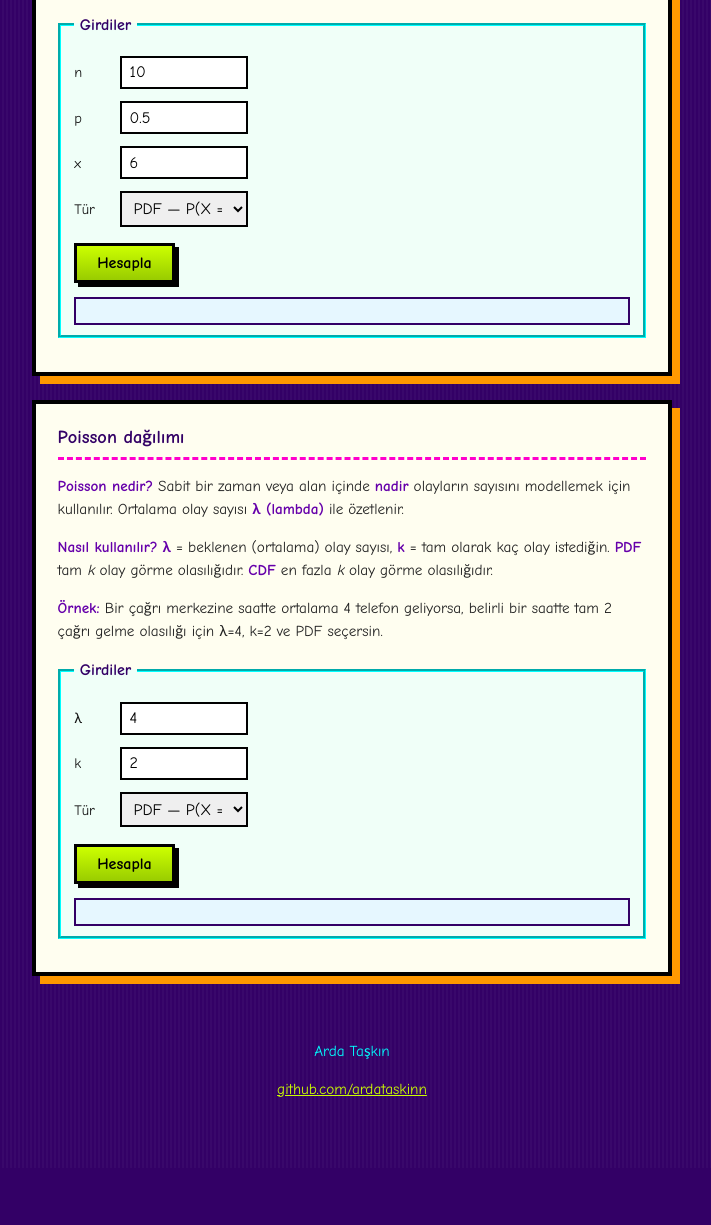
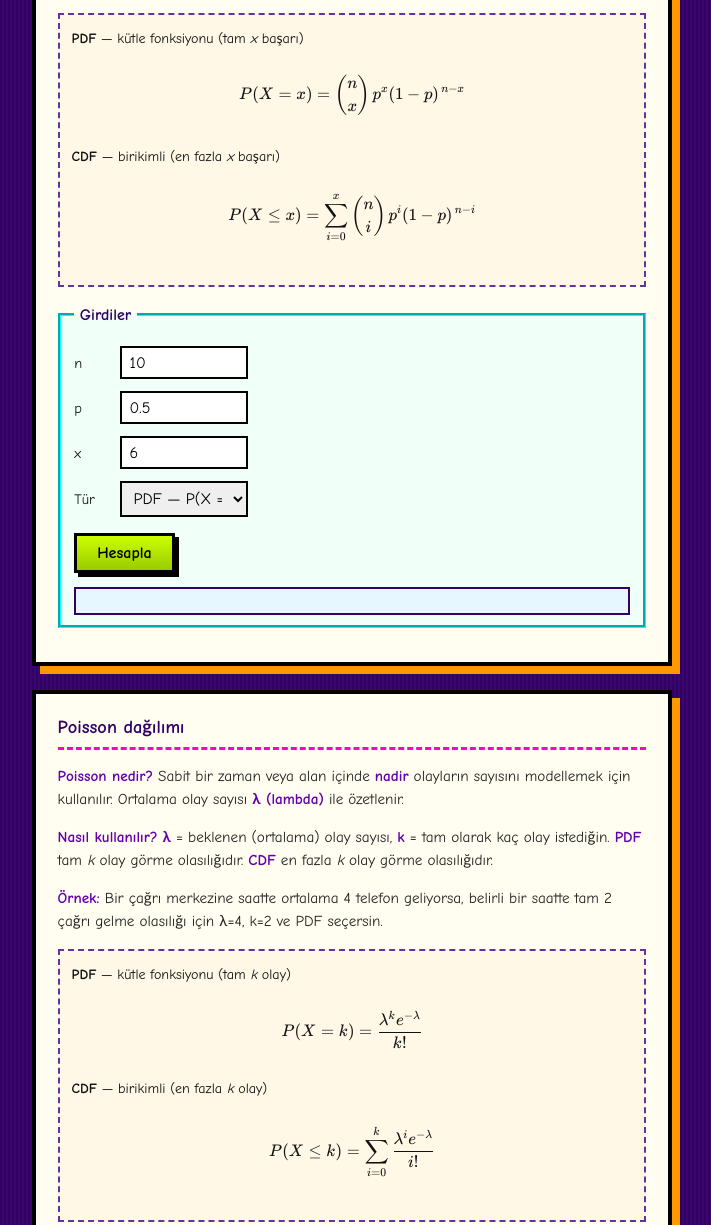
Before and after one commit to ardataskinn/binomial-poisson-distribution-visualizer, a plain HTML site: page index.html in a window 1280 px wide. Shown: the part 439-1664 px from the top of the page, without its empty margins (288-999 px from the left). Before the commit the page ends 1607 px from the top, so only its background shows below. Drawn offline with nearby package versions, Linux system fonts and the light colour scheme.

Commit message:
formüller eklendi

```diff
--- a/index.html
+++ b/index.html
@@ -16,6 +16,7 @@
   <meta name="twitter:card" content="summary" />
   <meta name="twitter:title" content="Binomial ve Poisson Dağılımı Hesaplama" />
   <meta name="twitter:description" content="Binomial ve Poisson olasılık hesaplayıcı — PDF ve CDF." />
+  <link rel="stylesheet" href="https://cdn.jsdelivr.net/npm/katex@0.16.11/dist/katex.min.css" crossorigin="anonymous" />
   <style>
     :root {
       --bg: #330066;
@@ -70,6 +71,25 @@
       color: #222;
     }
     .explain strong { color: #6600aa; }
+    .formulas {
+      margin: 0.75rem 0 1rem;
+      padding: 0.85rem 0.75rem;
+      background: #fff8e7;
+      border: 2px dashed #663399;
+    }
+    .formulas > p.formula-caption {
+      margin: 0.5rem 0 0.2rem;
+      font-size: 0.88rem;
+    }
+    .formulas > p.formula-caption:first-child { margin-top: 0; }
+    .formula-box {
+      overflow-x: auto;
+      -webkit-overflow-scrolling: touch;
+      text-align: center;
+      padding: 0.4rem 0.25rem;
+      margin: 0 0 0.45rem;
+    }
+    .formula-box .katex { font-size: 1.05em; }
     fieldset {
       border: 3px groove var(--cyan);
       margin: 0 0 0.85rem;
@@ -145,6 +165,12 @@
         <p><strong>Nasıl kullanılır?</strong> <strong>n</strong> = deneme sayısı, <strong>p</strong> = tek bir denemede başarı olasılığı (0 ile 1 arası), <strong>x</strong> = merak ettiğin başarı sayısı. <strong>PDF (kütle)</strong> tam olarak <em>x</em> başarı görme olasılığını verir. <strong>CDF (birikimli)</strong> ise <em>x</em> veya daha az başarı görme olasılığını verir.</p>
         <p><strong>Örnek:</strong> Bir madeni parayı 10 kez atıyorsun; yazı gelme olasılığı 0,5. Tam 6 kez yazı gelme olasılığı için n=10, p=0,5, x=6 ve PDF seçersin. En fazla 3 yazı gelme olasılığı için aynı n ve p ile x=3 ve CDF seçersin.</p>
       </div>
+      <div class="formulas" aria-label="Binomial olasılık formülleri">
+        <p class="formula-caption"><strong>PDF</strong> — kütle fonksiyonu (tam <em>x</em> başarı)</p>
+        <div class="formula-box" data-tex="P(X=x)=\binom{n}{x}\,p^{x}(1-p)^{\,n-x}"></div>
+        <p class="formula-caption"><strong>CDF</strong> — birikimli (en fazla <em>x</em> başarı)</p>
+        <div class="formula-box" data-tex="P(X\le x)=\sum_{i=0}^{x}\binom{n}{i}\,p^{i}(1-p)^{\,n-i}"></div>
+      </div>
       <fieldset>
         <legend>Girdiler</legend>
         <div class="row"><label for="bn">n</label> <input type="number" id="bn" min="0" step="1" value="10" /></div>
@@ -169,6 +195,12 @@
         <p><strong>Nasıl kullanılır?</strong> <strong>λ</strong> = beklenen (ortalama) olay sayısı, <strong>k</strong> = tam olarak kaç olay istediğin. <strong>PDF</strong> tam <em>k</em> olay görme olasılığıdır. <strong>CDF</strong> en fazla <em>k</em> olay görme olasılığıdır.</p>
         <p><strong>Örnek:</strong> Bir çağrı merkezine saatte ortalama 4 telefon geliyorsa, belirli bir saatte tam 2 çağrı gelme olasılığı için λ=4, k=2 ve PDF seçersin.</p>
       </div>
+      <div class="formulas" aria-label="Poisson olasılık formülleri">
+        <p class="formula-caption"><strong>PDF</strong> — kütle fonksiyonu (tam <em>k</em> olay)</p>
+        <div class="formula-box" data-tex="P(X=k)=\dfrac{\lambda^{k} e^{-\lambda}}{k!}"></div>
+        <p class="formula-caption"><strong>CDF</strong> — birikimli (en fazla <em>k</em> olay)</p>
+        <div class="formula-box" data-tex="P(X\le k)=\sum_{i=0}^{k}\dfrac{\lambda^{i} e^{-\lambda}}{i!}"></div>
+      </div>
       <fieldset>
         <legend>Girdiler</legend>
         <div class="row"><label for="pl">λ</label> <input type="number" id="pl" min="0" step="any" value="4" /></div>
@@ -190,7 +222,14 @@
       <p><a href="https://github.com/ardataskinn" rel="noopener noreferrer" target="_blank">github.com/ardataskinn</a></p>
     </footer>
   </div>
+  <script src="https://cdn.jsdelivr.net/npm/katex@0.16.11/dist/katex.min.js" crossorigin="anonymous"></script>
   <script>
+    document.querySelectorAll(".formula-box[data-tex]").forEach((el) => {
+      const tex = el.getAttribute("data-tex");
+      if (tex && typeof katex !== "undefined") {
+        katex.render(tex, el, { displayMode: true, throwOnError: false });
+      }
+    });
     function binomialCoef(n, k) {
       if (k < 0 || k > n) return 0;
       k = Math.min(k, n - k);
```
